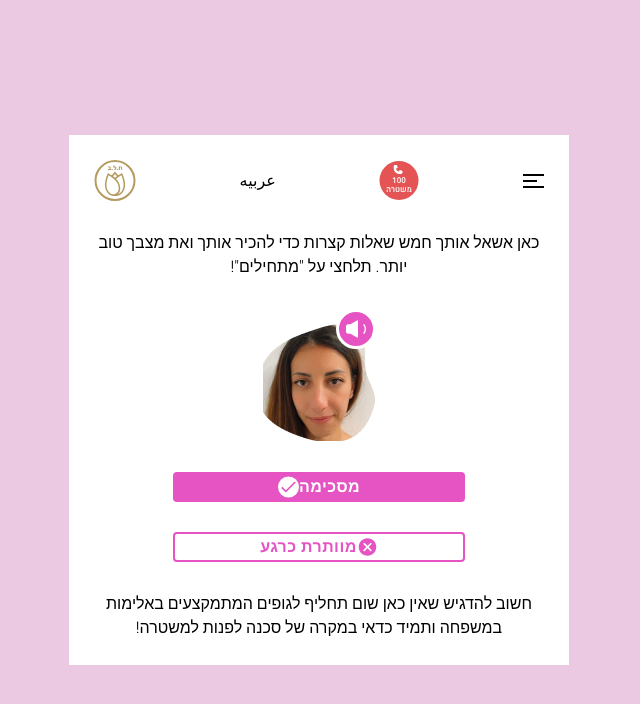
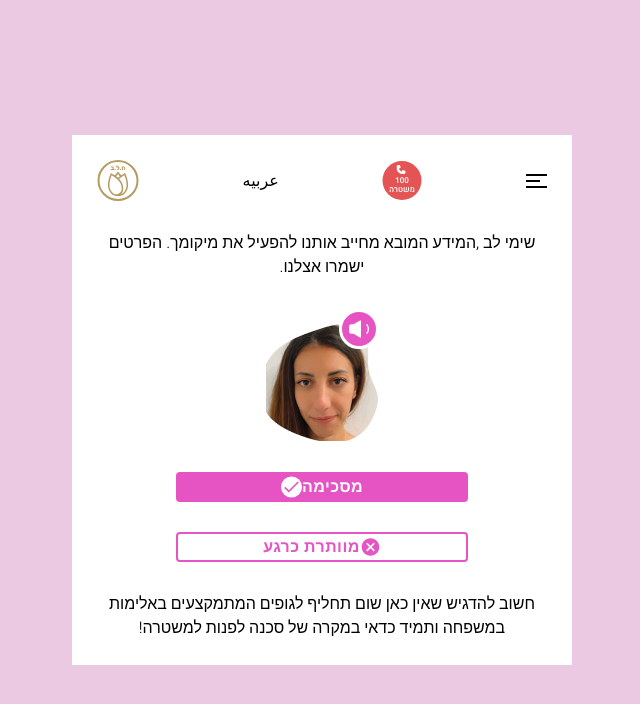
Before and after one commit to chayale90/Hackathon, a React (Vite) app: page /location in a window 1280 px wide. Shown: the top 704 px of the page, without its empty margins (459-1099 px from the left). Built offline with nearby package versions, Linux system fonts and the light colour scheme.

Commit message:
change para in location page

```diff
--- a/src/components/Header/Header.tsx
+++ b/src/components/Header/Header.tsx
@@ -8,7 +8,7 @@ const Header = () => {
     <nav>
       <img src={Menu} alt="menu-btn" />
       <img src={Call100} alt="row-btn" />
-      <div>عربيه</div>
+      <p>عربيه</p>
       <img src={Logo} alt="row-btn" />
     </nav>
   );
--- a/src/components/LocationPage/LocationPage.tsx
+++ b/src/components/LocationPage/LocationPage.tsx
@@ -25,8 +25,7 @@ const LocationPage = () => {
     <div className="page location-page ">
       <Header />
       <p>
-        כאן אשאל אותך חמש שאלות קצרות כדי להכיר אותך ואת מצבך טוב יותר. תלחצי על
-        "מתחילים"!
+        שימי לב ,המידע המובא מחייב אותנו להפעיל את מיקומך. הפרטים ישמרו אצלנו.
       </p>
       <RosPic />
       <FullButtonWithV content="מסכימה" click={getLocation} />
--- a/src/components/WelcomePage/WelcomePage.css
+++ b/src/components/WelcomePage/WelcomePage.css
@@ -15,7 +15,7 @@
   width: 100%;
   gap: 25px;
 }
-.welcome-page p {
+.welcome-page > p {
   width: 90%;
 }
 .welcome-page-btn {
@@ -30,4 +30,5 @@
 .welcome-page-btns-position {
   display: flex;
   gap: 10px;
+  width: 50%;
 }
```
